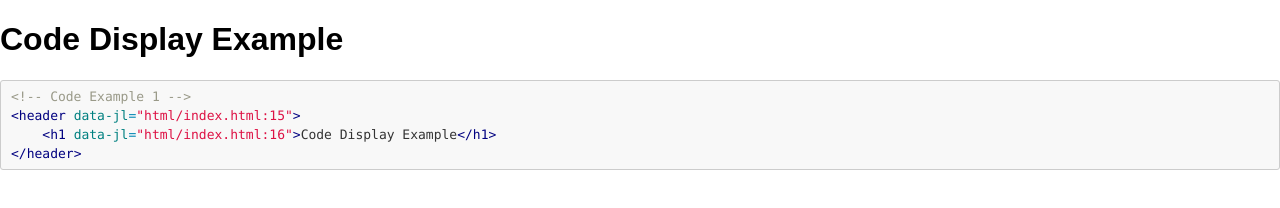
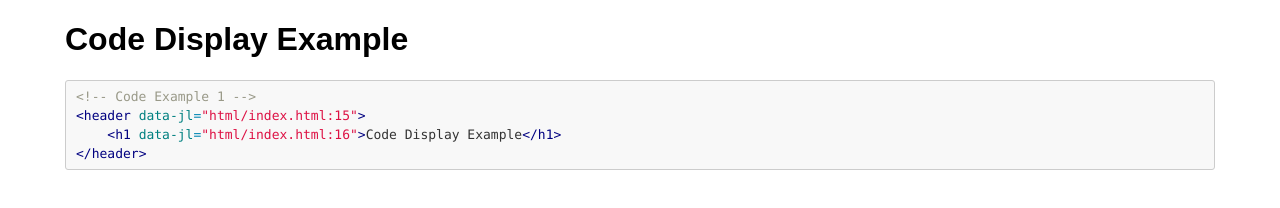
Before and after one commit to chrisauclair/html-code-display, a plain HTML site: page html/index.html in a window 1280 px wide. Drawn offline with Linux system fonts and the light colour scheme.

Commit message:
FIx page margins

```diff
--- a/css/styles.css
+++ b/css/styles.css
@@ -426,6 +426,11 @@ th {
   padding: 0;
 }
 
+/* === General Styles === */
+#content {
+    margin: 0 65px;
+}
+
 /**
  * GitHub theme
  *
```
